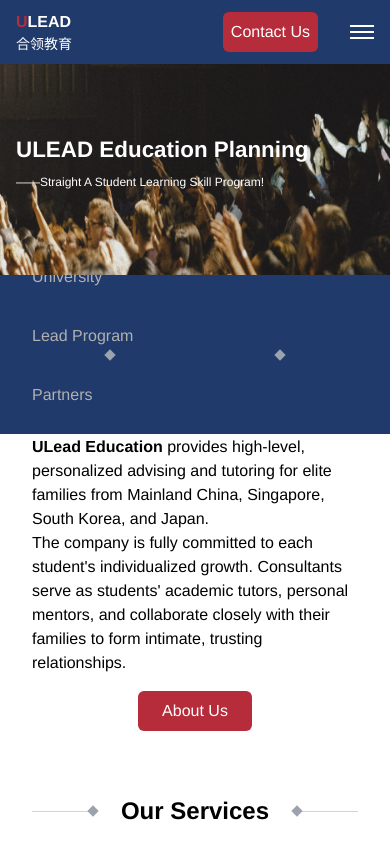
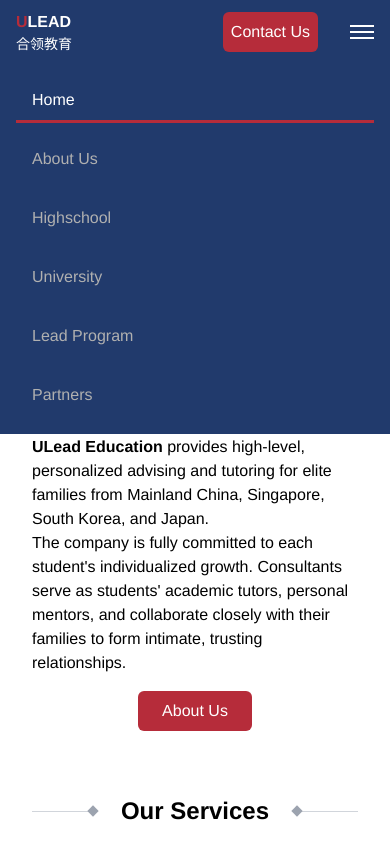
Before and after one commit to jacobsun000/ulead, a Next.js app: page / in a window 390 px wide. Both pictures are taken after a click on the button 362 px from the left and 32 px from the top of the page. Shown: the top 844 px of the page. Built offline with nearby package versions, Linux system fonts and the light colour scheme.

Commit message:
fix: Navbar z-index

```diff
--- a/app/page.js
+++ b/app/page.js
@@ -1,5 +1,5 @@
+import Image from "next/image";
 import Header from "@/ui/Header";
-import Image from "next/image";
 import Slider from "@/ui/Slider";
 import Panel from "@/ui/Panel";
 import OfferItem from "@/ui/OfferItem";
@@ -61,6 +61,7 @@
         objectPosition="center"
         quality={100}
         priority
+        className="z-0"
       />
 
       {/* Overlay Content */}
--- a/ui/Header.js
+++ b/ui/Header.js
@@ -36,7 +36,7 @@
   };
 
   return (
-    <header className="bg-secondary flex justify-between items-center px-4 md:px-20 h-16">
+    <header className="bg-secondary flex justify-between items-center px-4 md:px-20 h-16 z-auto">
       {/* Logo */}
       <div className="flex flex-col py-2 mr-4">
         <div>
@@ -75,7 +75,7 @@
 
       {/* Mobile Menu Dropdown */}
       {isMobileMenuOpen && (
-        <nav className="absolute top-16 left-0 w-full bg-secondary flex flex-col items-start p-4 space-y-4 md:hidden">
+        <nav className="absolute top-16 left-0 w-full bg-secondary flex flex-col items-start p-4 space-y-4 md:hidden z-50">
           {navItems.map(({ label, href }) => (
             <NavItem key={label} label={label} href={href} selected={currentPath === href} isMobile />
           ))}
```
